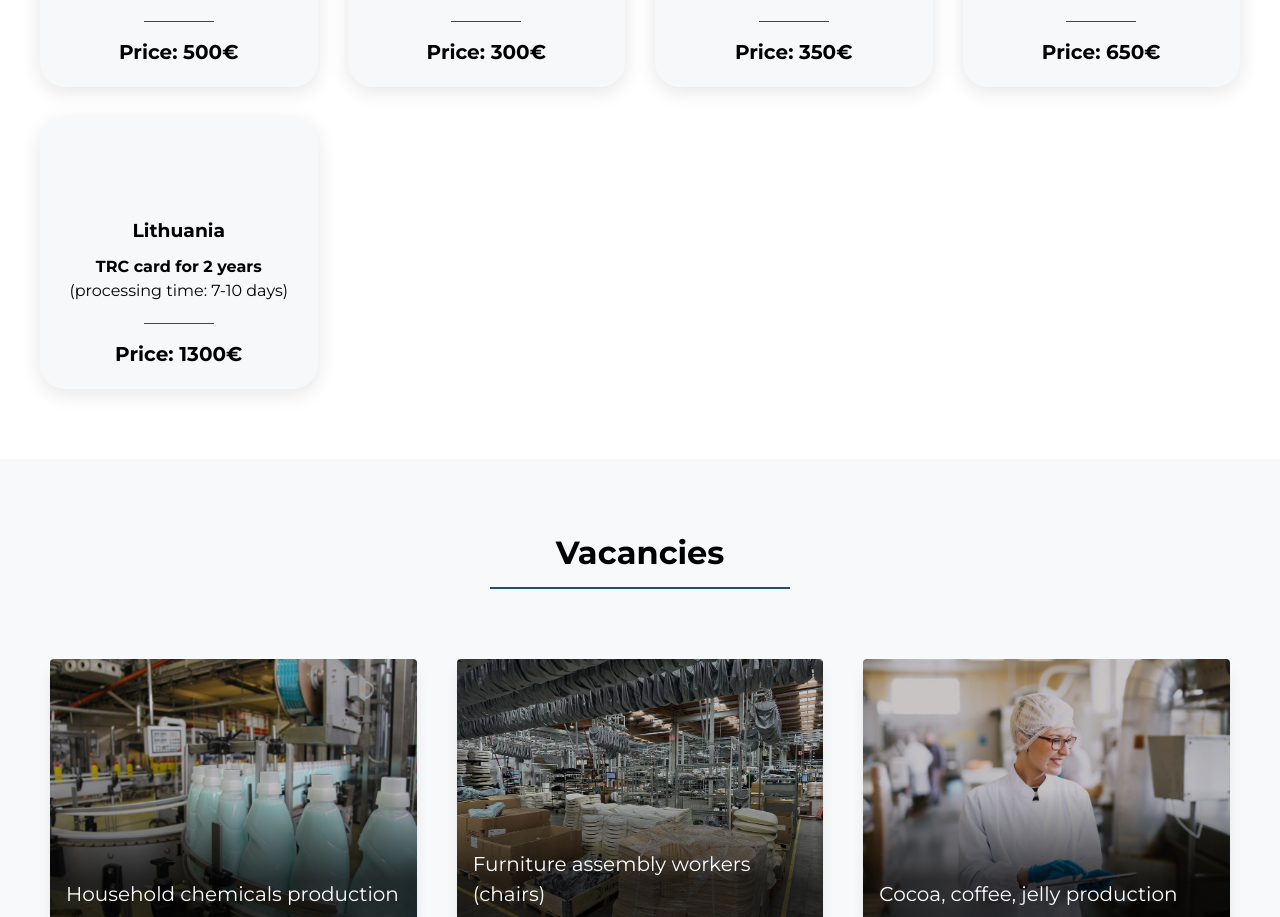
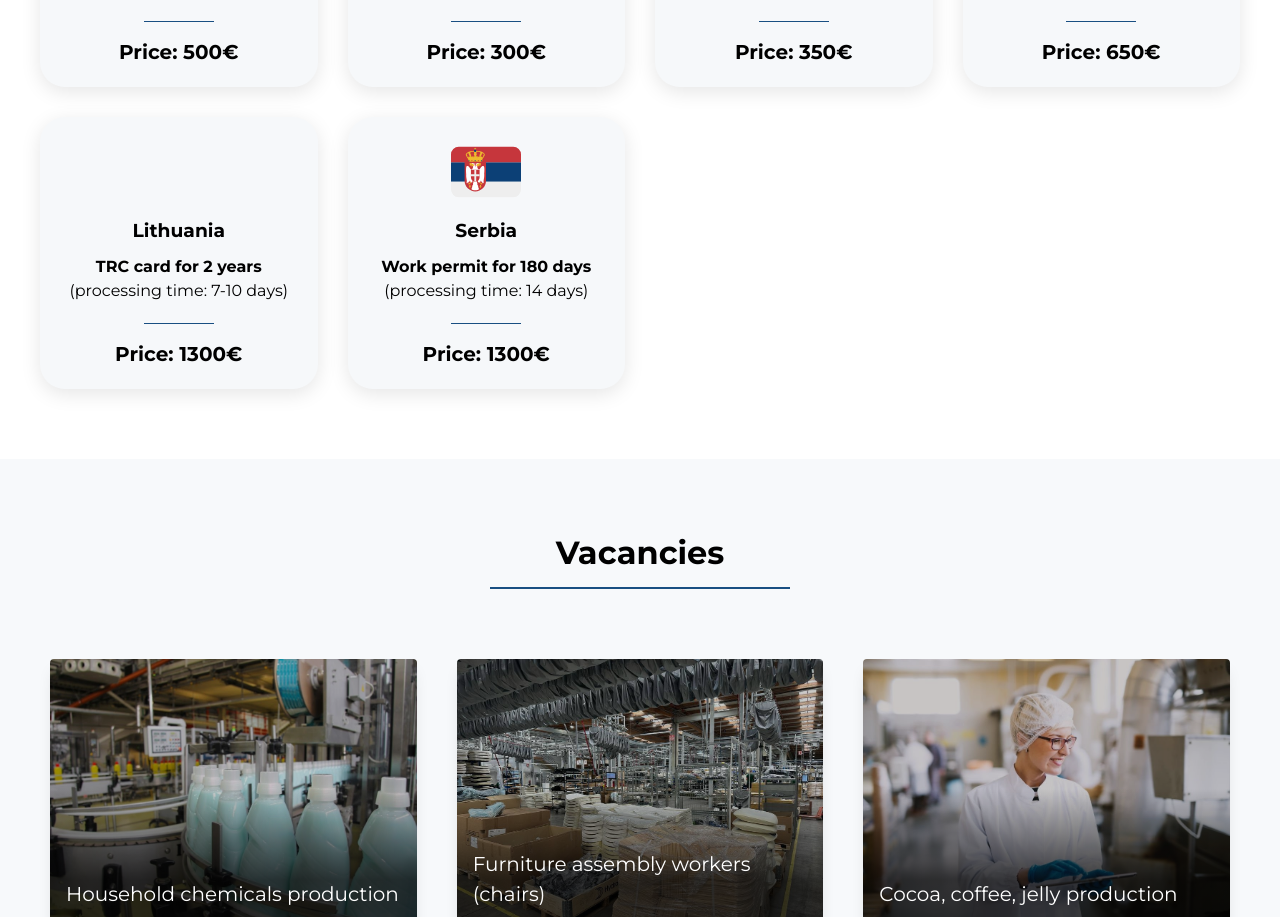
Before and after one commit to Elvira9797/GlobalWork-Service, a React (Create React App) app: page / in a window 1280 px wide. Shown: the part 1128-2045 px from the top of the page. Built offline with nearby package versions, Linux system fonts and the light colour scheme; some icons are missing.

Commit message:
Add Serbia

```diff
--- a/public/locales/en/translation.json
+++ b/public/locales/en/translation.json
@@ -42,6 +42,12 @@
         "title": "Lithuania",
         "name": "TRC card for 2 years",
         "time": "(processing time: 7-10 days)",
+        "price": "Price: 1300€"
+      },
+      "workPermit7": {
+        "title": "Serbia",
+        "name": "Work permit for 180 days",
+        "time": "(processing time: 14 days)",
         "price": "Price: 1300€"
       }
     },
--- a/public/locales/pl/translation.json
+++ b/public/locales/pl/translation.json
@@ -42,6 +42,12 @@
         "title": "Litwa",
         "name": "Karta pobytu na 2 lata",
         "time": "(czas przetwarzania: 7-10 dni)",
+        "price": "Cena: 1300€"
+      },
+      "workPermit7": {
+        "title": "Serbia",
+        "name": "Zezwolenie na pracę na 180 dni",
+        "time": "(czas przetwarzania: 14 dni)",
         "price": "Cena: 1300€"
       }
     },
--- a/public/locales/ua/translation.json
+++ b/public/locales/ua/translation.json
@@ -42,6 +42,12 @@
         "title": "Литва",
         "name": "Карта побиту на 2 роки",
         "time": "(час виготовлення: 7-10 днів)",
+        "price": "Вартість: 1300 євро"
+      },
+      "workPermit7": {
+        "title": "Сербія",
+        "name": "Дозвіл на роботу на 180 днів",
+        "time": "(час виготовлення: 14 днів)",
         "price": "Вартість: 1300 євро"
       }
     },
--- a/src/components/WorkPermits/WorkPermits.tsx
+++ b/src/components/WorkPermits/WorkPermits.tsx
@@ -3,6 +3,7 @@ import SectionTitle from '../SectionTitle/SectionTitle';
 import { ReactComponent as PolandSvg } from '../../assets/svg/poland.svg';
 import { ReactComponent as CzechSvg } from '../../assets/svg/czech.svg';
 import { ReactComponent as LithuaniaSvg } from '../../assets/svg/lithuania.svg';
+import { ReactComponent as SerbiaSvg } from '../../assets/svg/Serbia.svg';
 import {
   DocsItemPrice,
   DocsItemTitle,
@@ -103,6 +104,21 @@ const WorkPermits: React.FC = () => {
                 {t('main.workPermitsArr.workPermit6.price')}
               </DocsItemPrice>
             </DocsItems>
+            <DocsItems>
+              <SerbiaSvg
+                style={{ margin: '0 auto', display: 'flex' }}
+                width={70}
+                height={70}
+              />
+              <DocsItemTitle>
+                {t('main.workPermitsArr.workPermit7.title')}
+              </DocsItemTitle>
+              <Bolt> {t('main.workPermitsArr.workPermit7.name')}</Bolt>
+              <p> {t('main.workPermitsArr.workPermit7.time')}</p>
+              <DocsItemPrice>
+                {t('main.workPermitsArr.workPermit7.price')}
+              </DocsItemPrice>
+            </DocsItems>
           </DocsList>
         </Link>
       </SectionContainer>
```
Also changed, not shown: src/assets/svg/Serbia.svg (added).
